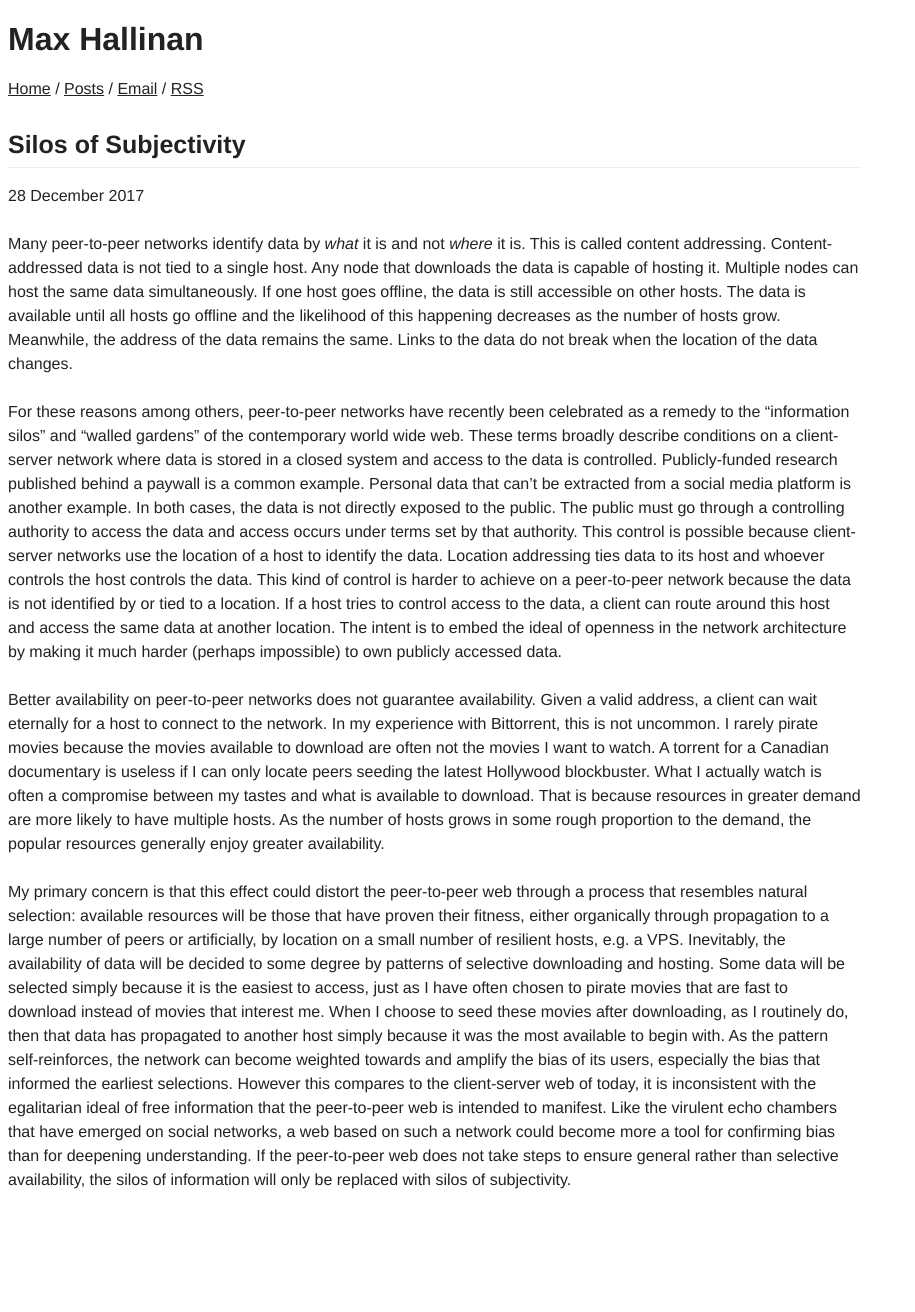
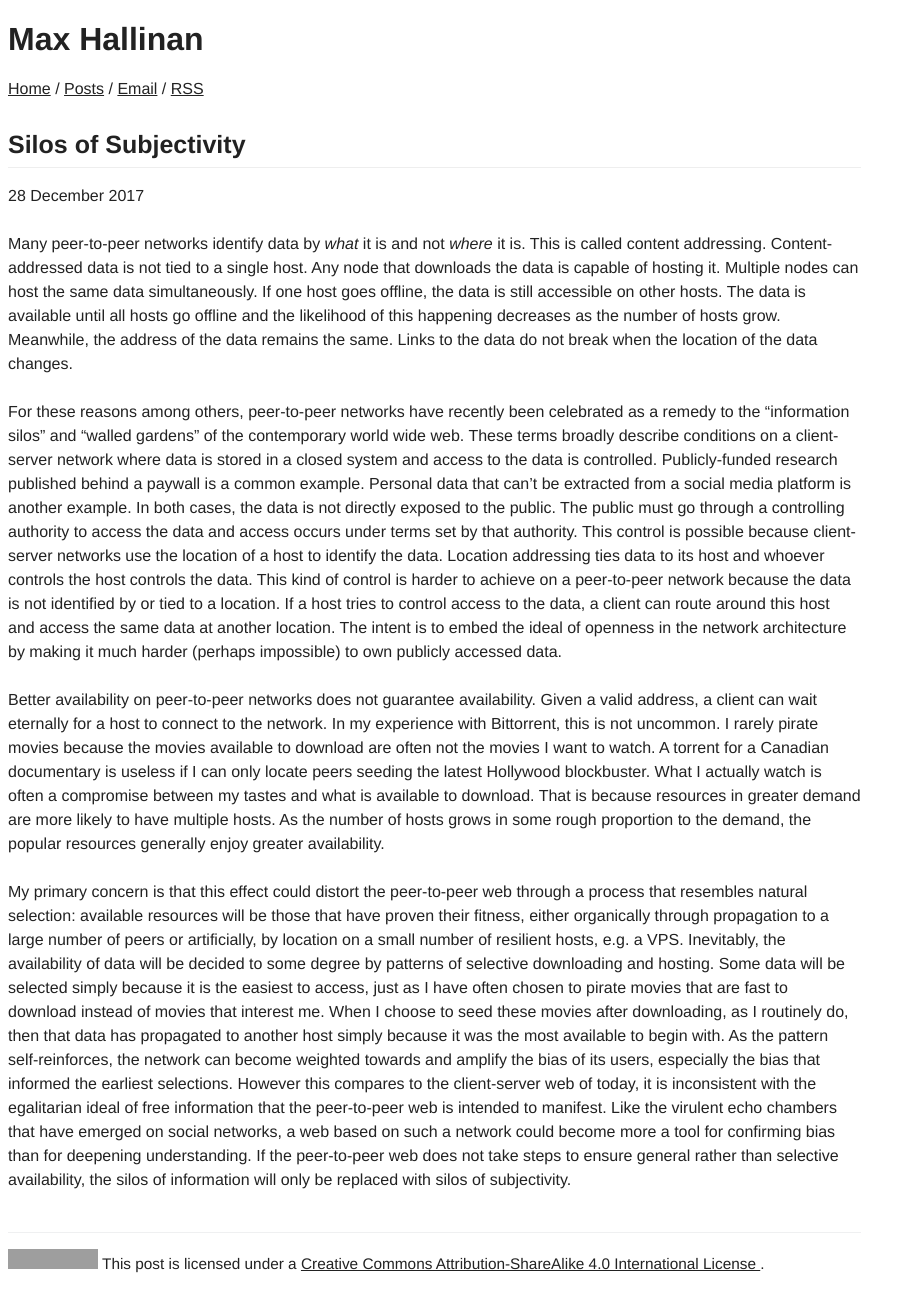
Before and after one commit to fromothers/www.maxhallinan.com, a Jekyll site: the page built from posts/_posts/2017-12-28-silos-of-subjectivity.md, in a window 1280 px wide. Shown: the whole page, without its empty margins (0-915 px from the left). Built offline with Jekyll 4.4.1, drawn with Linux system fonts in a browser that asks for light colours; before the commit the page ends 1255 px from its top, so only the background shows below that; grey boxes are pictures that could not be loaded.

Commit message:
Add license to post pages

```diff
--- a/_layouts/post.html
+++ b/_layouts/post.html
@@ -28,5 +28,24 @@ layout: base
       {% endif %}
     </p>
   </header>
+  <div class="post-body">
   {{content}}
+  </div>
+  <footer class="post-footer">
+    <a
+      class="license-icon"
+      rel="license"
+      href="http://creativecommons.org/licenses/by-sa/4.0/">
+      <img
+        alt="Creative Commons License"
+        style="border-width:0"
+        src="https://i.creativecommons.org/l/by-sa/4.0/88x31.png" />
+    </a>
+    This post is licensed under a
+    <a
+      rel="license"
+      href="http://creativecommons.org/licenses/by-sa/4.0/">
+      Creative Commons Attribution-ShareAlike 4.0 International License
+    </a>.
+  </footer>
 </article>
--- a/static/css/styles.css
+++ b/static/css/styles.css
@@ -156,3 +156,17 @@ pre.highlight {
   font-size: 0.8rem;
   padding: 1px 5px;
 }
+
+.post-body {
+  padding-bottom: 1rem;
+}
+
+.post-footer {
+  border-top: 1px solid #eff0f1;
+  font-size: 0.96rem;
+  padding: 1rem 0 0 0;
+}
+
+.license-icon {
+  text-decoration: none;
+}
```
